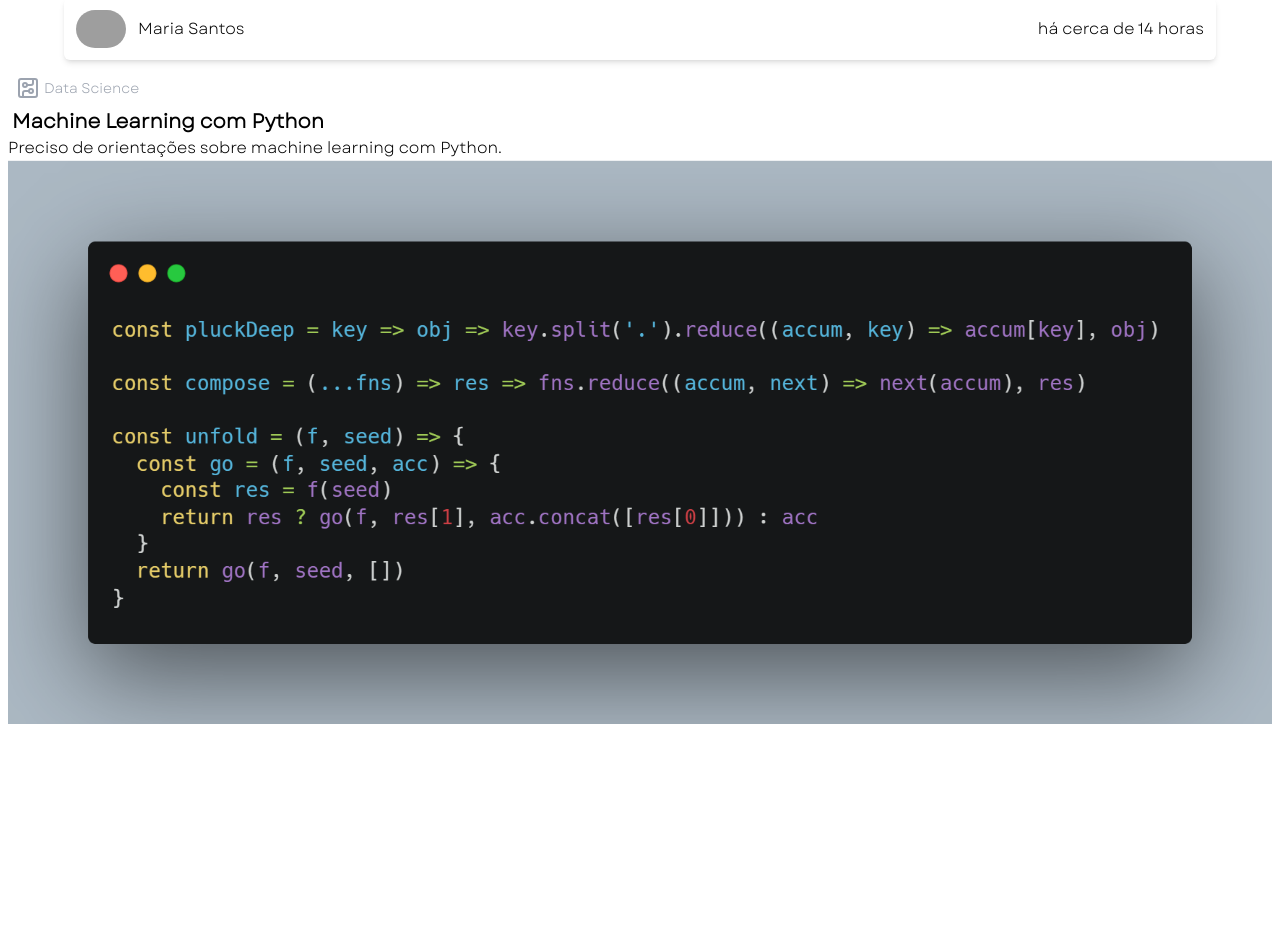
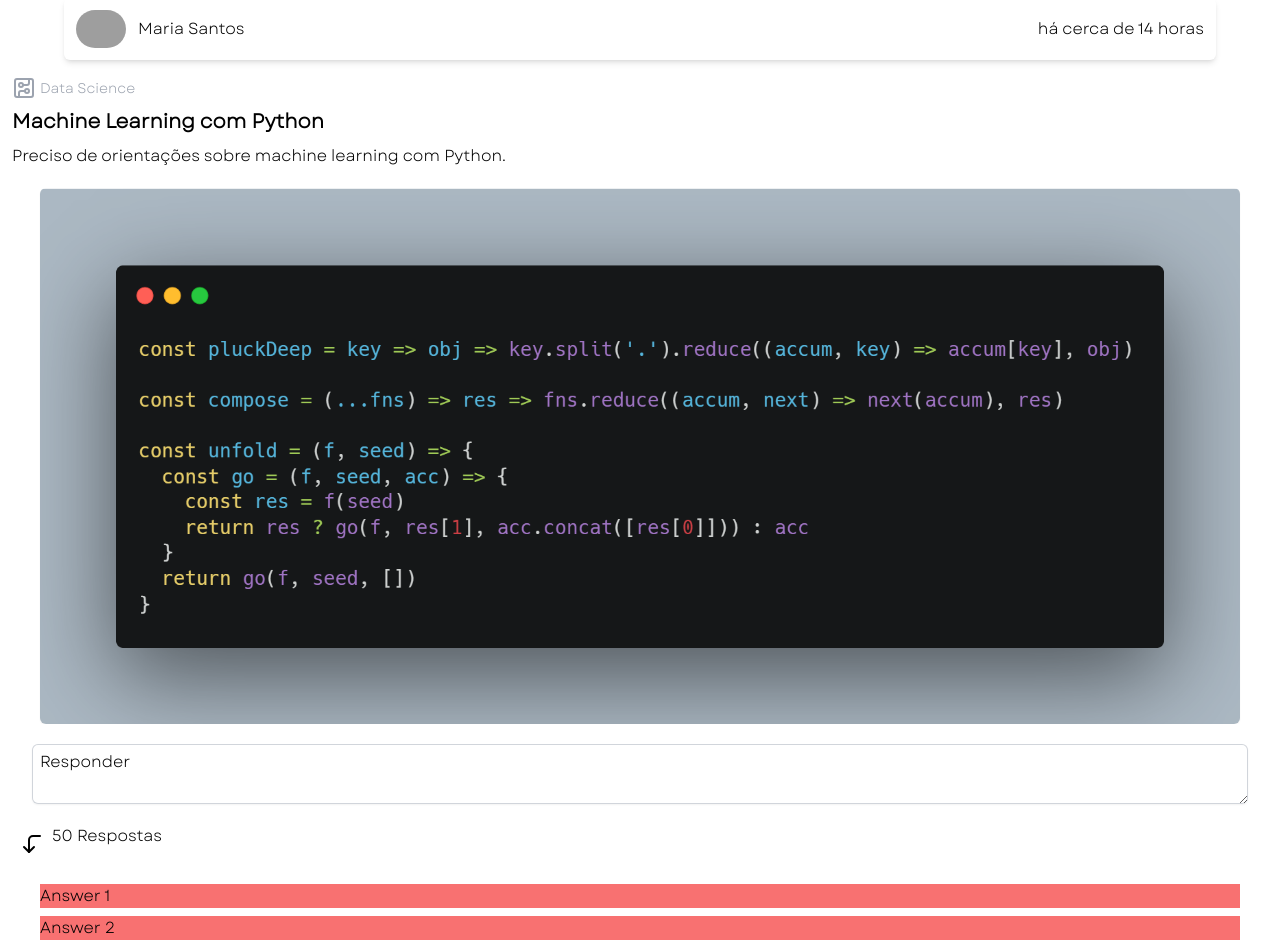
Before and after one commit to luixgabriel/bolha-dev_help-frontend, a Next.js app: page /doubts in a window 1280 px wide. Shown: the part 80-1028 px from the top of the page. Before the commit the page ends 812 px from the top, so only its background shows below. Built offline with nearby package versions, Linux system fonts and the light colour scheme; no server answers; grey boxes are pictures that could not be loaded.

Commit message:
feat: add answers field

```diff
--- a/src/app/doubts/page.tsx
+++ b/src/app/doubts/page.tsx
@@ -2,10 +2,12 @@
 import { formatDistanceToNow } from 'date-fns'
 import { ptBR } from 'date-fns/locale'
 import Image from 'next/image'
-import { CircuitBoard } from 'lucide-react'
+import { CircuitBoard, CornerDownRight, CornerLeftDown } from 'lucide-react'
 import testImg from '../../assets/imgs/carbon.png'
 import doubts from '../../data/doubts'
 import { useDoubtsDataById } from '../../hooks/useDoubtsById'
+import answers from '../../data/answers'
+import { IAnswers } from '../../types/answers'
 
 const Doubts = ({ searchParams }: { searchParams: { id: string } }) => {
   const { data } = useDoubtsDataById(searchParams.id)
@@ -31,18 +33,33 @@ const Doubts = ({ searchParams }: { searchParams: { id: string } }) => {
         <span>{formatoAmigavel}</span>
       </div>
       <div className="mt-2 p-2 w-screen">
-        <span className="text-sm text-gray-400 pl-2 flex items-center gap-1">
+        <span className="text-sm text-gray-400 pl-1 flex items-center gap-1">
           <CircuitBoard /> {exampleDoubt.category}
         </span>
         <div className=" mt-2">
           <h1 className="font-bold text-xl pl-1">{exampleDoubt.title}</h1>
-          <p>{exampleDoubt.description}</p>
+          <p className="w-screen pl-1 mt-2 mb-5">{exampleDoubt.description}</p>
           <img
-            className="mx-auto w-screen"
+            className="mx-auto w-[95%] rounded-md shadow-sm"
             src="carbon.png"
             alt="Your Company"
           />
         </div>
+      </div>
+      <textarea
+        placeholder="Responder"
+        className="block w-[95%] self-center rounded-md border-0 mt-3 py-1.5 px-2 shadow-sm ring-1 ring-inset ring-gray-300 placeholder:text-black  focus:ring-2 focus:ring-inset"
+      />
+      <div className="p-2 m-3 flex gap-2">
+        <CornerLeftDown className="mt-2" />
+        <span>50 Respostas</span>
+      </div>
+      <div className="w-[95%] mx-auto">
+        {answers.map((item: IAnswers, index) => (
+          <div key={index} className="bg-red-400 m-2">
+            <h1>{item.description}</h1>
+          </div>
+        ))}
       </div>
     </div>
   )
--- /dev/null
+++ b/src/data/answers.ts
@@ -0,0 +1,42 @@
+import { IAnswers } from '../types/answers'
+
+const answers: IAnswers[] = [
+  {
+    id: '1',
+    description: 'Answer 1',
+    likes: 10,
+    createdAt: '2023-11-14T12:00:00',
+    user: {
+      id: 'user1',
+      name: 'John Doe',
+      email: 'john@example.com',
+    },
+    doubts: {
+      id: 'doubt1',
+      description: 'Doubt 1',
+      createdAt: '2023-11-14T10:00:00',
+      userId: 'user2',
+    },
+    Comment: ['Comment 1', 'Comment 2'],
+  },
+  {
+    id: '2',
+    description: 'Answer 2',
+    likes: 8,
+    createdAt: '2023-11-14T13:30:00',
+    user: {
+      id: 'user3',
+      name: 'Jane Doe',
+      email: 'jane@example.com',
+    },
+    doubts: {
+      id: 'doubt2',
+      description: 'Doubt 2',
+      createdAt: '2023-11-14T11:30:00',
+      userId: 'user4',
+    },
+    Comment: ['Comment 3', 'Comment 4'],
+  },
+]
+
+export default answers
```
